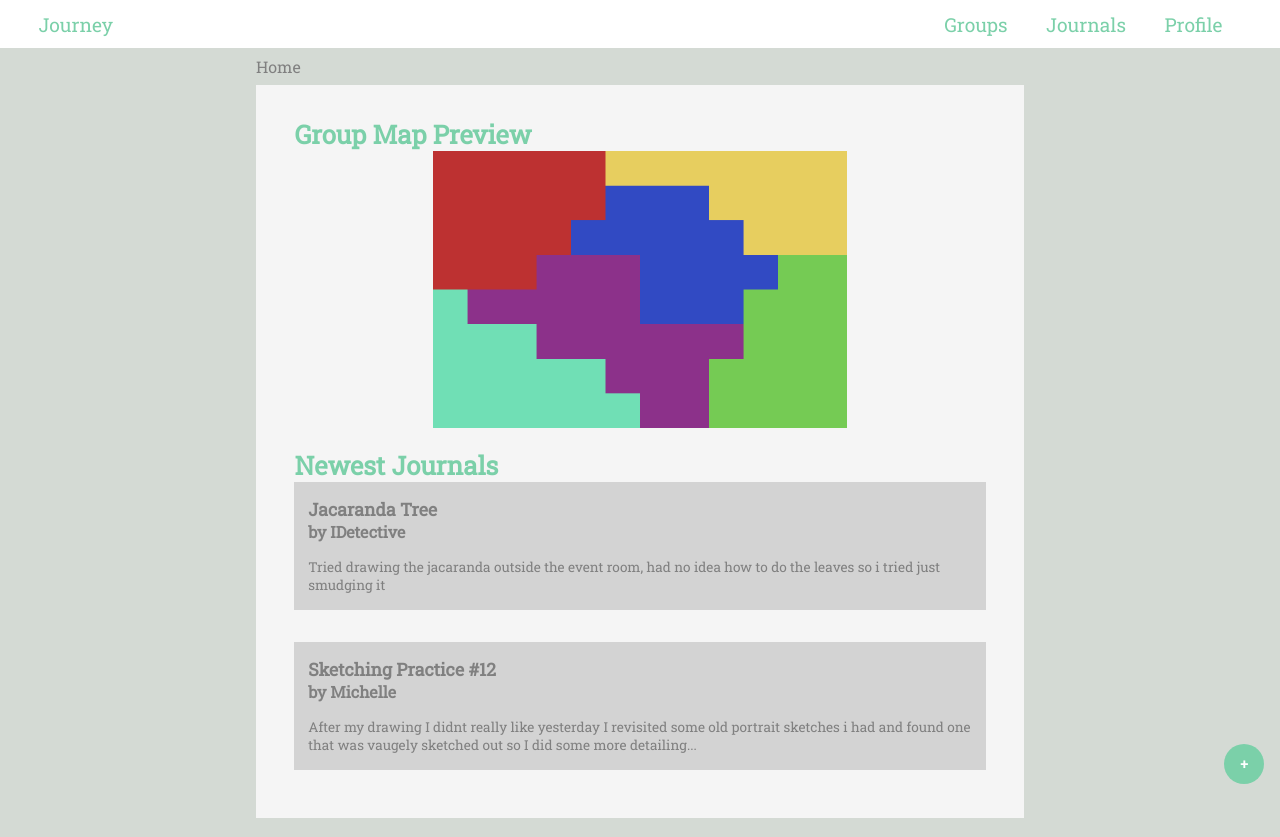
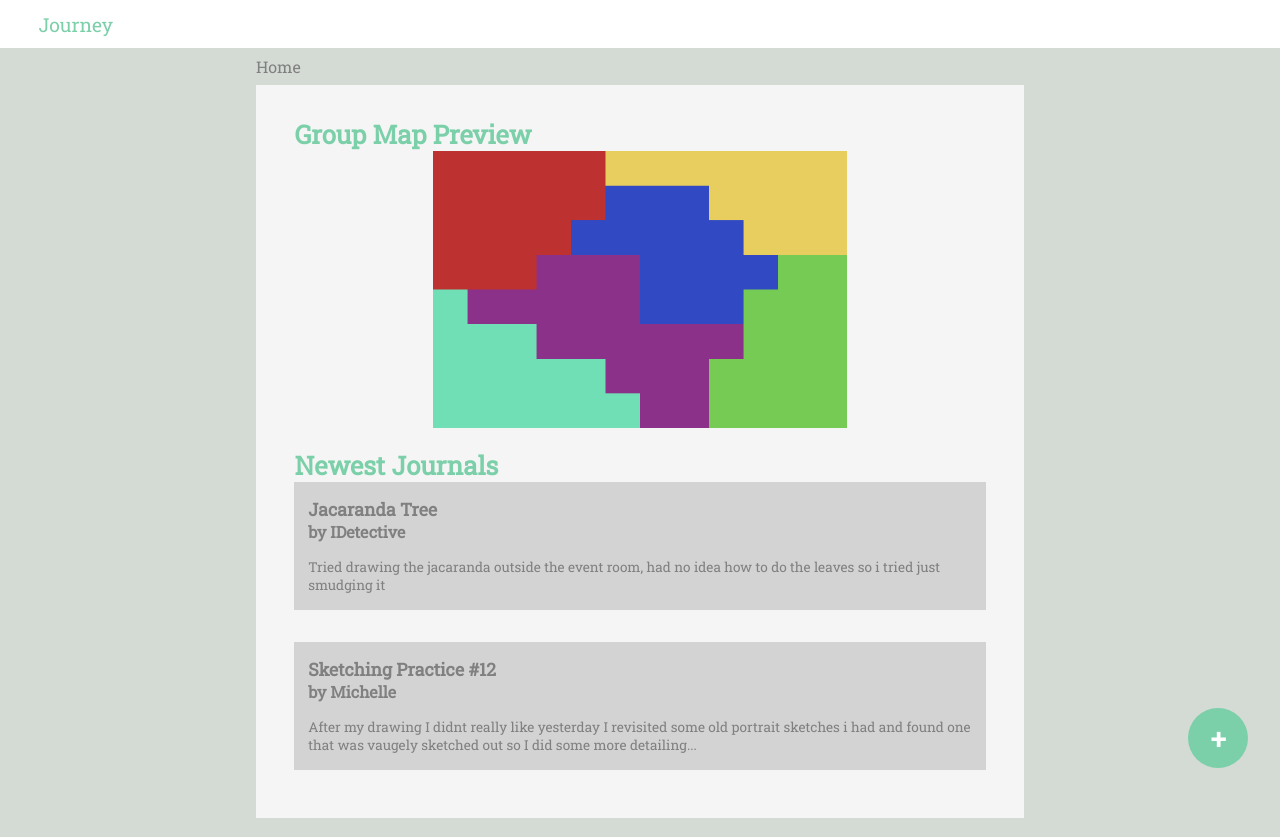
Before and after one commit to AncientMeme/procrastination, a plain HTML site: page home.html in a window 1280 px wide. Drawn offline with Linux system fonts and the light colour scheme.

Commit message:
Deleted banner options

```diff
--- a/css/style.css
+++ b/css/style.css
@@ -82,6 +82,7 @@ p {
 }
 
 #home, #links a {
+    padding: 0.6em 0;
     color: #7BD0A9;
     text-decoration: none;
     text-align: center;
@@ -169,14 +170,14 @@ article, hr{
 
 /* Home Page Styling */
 #submit-journal {
-    width: 40px;
-    height: 40px;
+    width: 60px;
+    height: 60px;
     border-radius: 100%;
 
     color: white;
     background-color: #7BD0A9;
-    font-size: 100%;
-    font-weight: 600;
+    font-size: 2em;
+    font-weight: 700;
     text-align: center;
     text-decoration: none;
 
--- a/home.html
+++ b/home.html
@@ -13,9 +13,6 @@
         <section id="banner">
             <a id="home" href="home.html">Journey</a>
             <nav id="links">
-                <a>Groups</a>
-                <a href="journalhistory.html">Journals</a>
-                <a>Profile</a>
             </nav>
         </section>
 
```
Also changed, not shown: Map.html (+0 -3 lines), journal-1.html (+0 -3 lines), journal-2.html (+0 -3 lines), journal-submit.html (+0 -3 lines), journal.html (+0 -3 lines), images/map-0-1.png (added), images/map-1-1.png (added), images/map-2-1.png (added).
